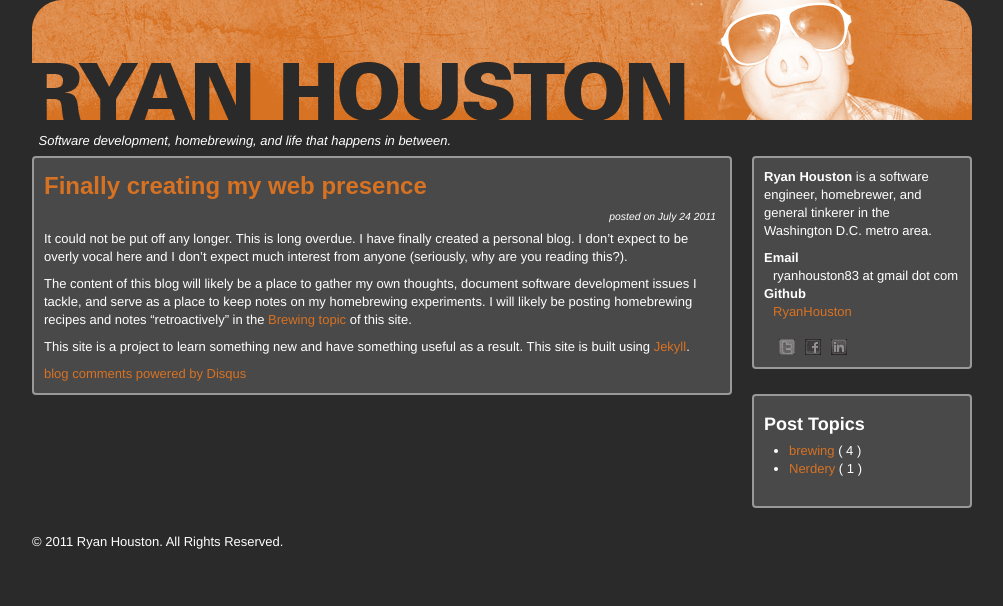
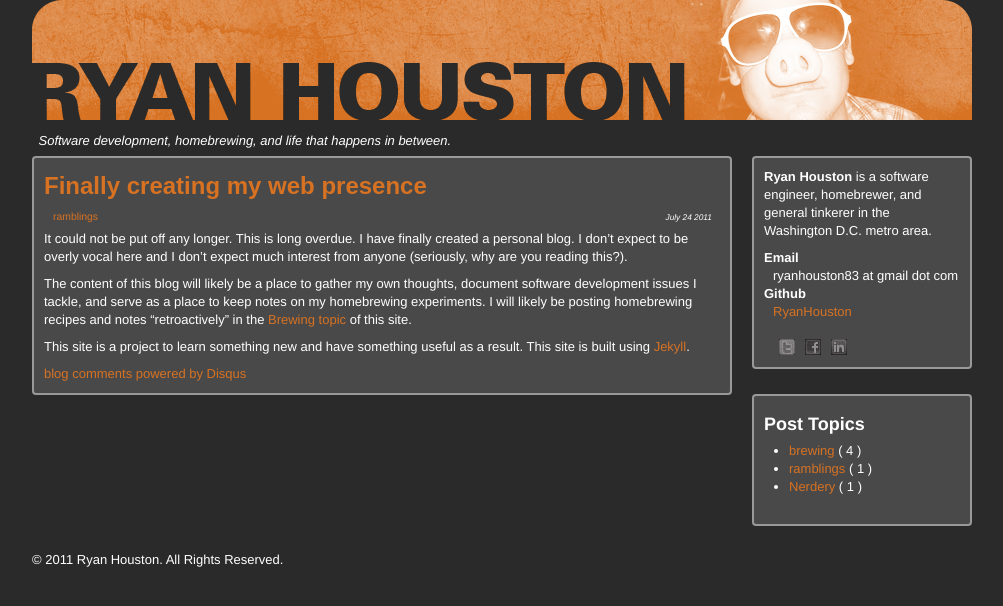
Before and after one commit to ryanhouston/ryanjhouston.com, a Jekyll site: the page built from _posts/2011-07-24-finally-creating-mah-blog.markdown, in a window 1280 px wide. Shown: the top 606 px of the page, without its empty margins (138-1141 px from the left). Built offline with Jekyll 4.4.1, drawn with Linux system fonts in a browser that asks for light colours; comment, search, counter and statistics services are not loaded.

Commit message:
Update post headers and category pages

```diff
--- /dev/null
+++ b/_includes/post_heading.html
@@ -0,0 +1,11 @@
+<h2 class="post-title">
+  <a href="{{ page.url }}" class="post-link">{{ page.title }}</a>
+</h2>
+<div class="post-header">
+  {% for category in page.categories %}
+    <a href="/{{ category }}" class="tag"> {{ category }} </a>
+  {% endfor %}
+  <div class="pull-right">
+    <em class="post-date">{{ page.date | date: "%B %d %Y" }}</em>
+  </div>
+</div>
--- a/_layouts/default.html
+++ b/_layouts/default.html
@@ -4,7 +4,7 @@ title: Ryan Houston
 ---
 <div id="content" class="span12">
   {% if paginator.posts %}
-    {% for post in paginator.posts %}
+    {% for page in paginator.posts %}
       {% include post_summary.html %}
     {% endfor %}
   {% else %}
--- a/_layouts/post.html
+++ b/_layouts/post.html
@@ -3,10 +3,8 @@ layout: default
 ---
 
 <div class="post">
-  <h2 class="post-title">{{ page.title }}</h2>
-  <div class="post-date-header">
-    <em>posted on <span class="post-date">{{ page.date | date: "%B %d %Y" }}</span></em>
-  </div>
+
+  {% include post_heading.html %}
 
   {{ content }}
 
--- a/_posts/2011-07-24-finally-creating-mah-blog.markdown
+++ b/_posts/2011-07-24-finally-creating-mah-blog.markdown
@@ -2,6 +2,8 @@
 title: Finally creating my web presence
 layout: post
 disqus-id: 2011-07-24-finally-creating-mah-blog
+categories:
+  - ramblings
 ---
 
 It could not be put off any longer. This is long overdue. I have finally created a personal blog. I don't expect to be overly vocal here and I don't expect much interest from anyone (seriously, why are you reading this?).
--- a/css/blog.less
+++ b/css/blog.less
@@ -14,8 +14,21 @@
   color: #d77223;
 }
 
-.post-date-header {
-  text-align: right;
+.post-header {
   font-size: .8em;
   margin: 4px;
 }
+
+.post-date {
+  .post-header;
+}
+
+.post-listing .post-date {
+  .post-date;
+  width:  80px;
+  display: inline-block;
+}
+
+.tag {
+  margin: 5px;
+}
--- a/css/mixins.less
+++ b/css/mixins.less
@@ -1,11 +1,11 @@
-.border() {
+.border {
   border: 2px solid #999;
   -webkit-border-radius: 4px;
   -moz-border-radius: 4px;
   border-radius: 4px;
 }
 
-.module() {
+.module {
   background: @moduleColor;
   padding: 10px;
   .border;
--- /dev/null
+++ b/ramblings/index.html
@@ -0,0 +1,5 @@
+---
+title: Ramblings
+layout: category_index
+category: ramblings
+---
```
Also changed, not shown: _includes/post_summary.html (+4 -11 lines), _layouts/category_index.html (+11 -3 lines).
